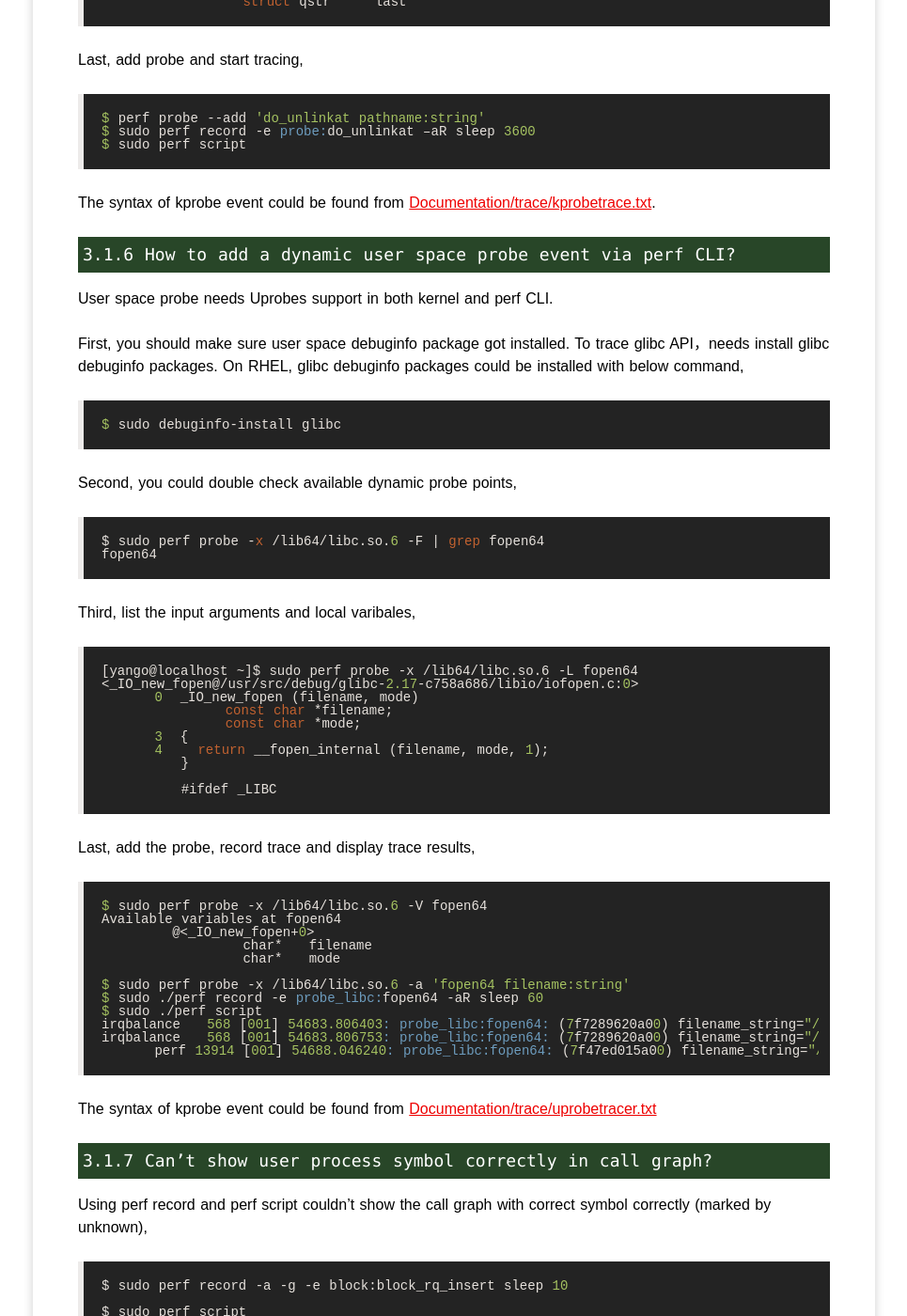
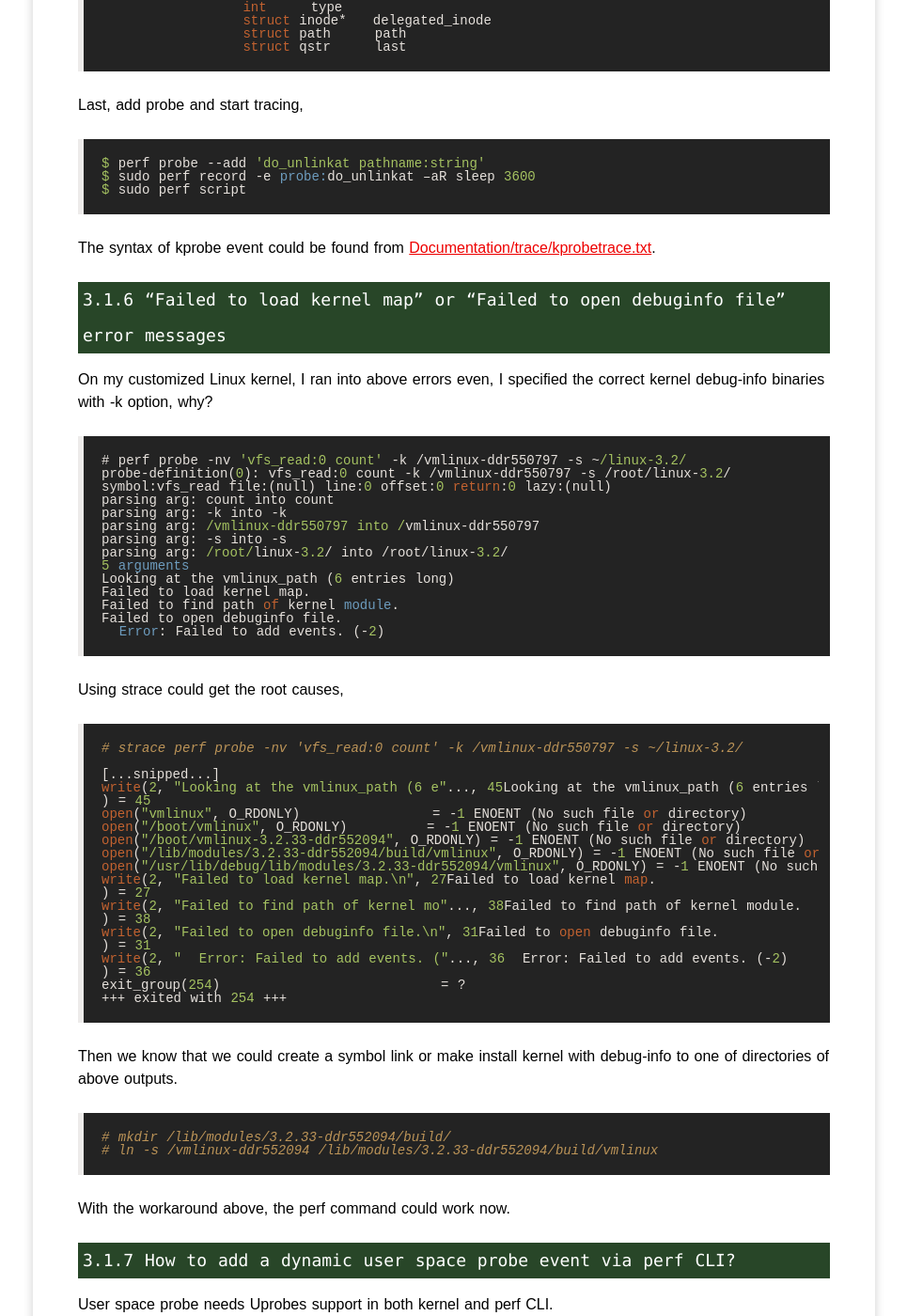
Before and after one commit to yangoliver/yangoliver.github.io, a Jekyll site: the page built from _posts/2016/2016-07-09-linux-perf-tools-tips.md, in a window 1280 px wide and 1400 px high, scrolled down 4222 px. Shown: the whole window at 94% size, without its empty margins (157-1122 px from the left). Built offline with Jekyll 4.4.1, drawn with Linux system fonts in a browser that asks for light colours; comment, search, counter and statistics services are not loaded; some of the changed text lies outside the part shown.

Commit message:
update: a workaround for finding the kernel debug-info file

```diff
--- a/_posts/2016/2016-07-09-linux-perf-tools-tips.md
+++ b/_posts/2016/2016-07-09-linux-perf-tools-tips.md
@@ -140,7 +140,56 @@ Last, add probe and start tracing,
 
 The syntax of kprobe event could be found from [Documentation/trace/kprobetrace.txt](https://github.com/torvalds/linux/blob/master/Documentation/trace/kprobetrace.txt).
 
-#### 3.1.6 How to add a dynamic user space probe event via perf CLI?
+#### 3.1.6 "Failed to load kernel map" or "Failed to open debuginfo file" error messages
+
+On my customized Linux kernel, I ran into above errors even, I specified the correct kernel debug-info binaries with -k option, why?
+
+	# perf probe -nv 'vfs_read:0 count' -k /vmlinux-ddr550797 -s ~/linux-3.2/
+	probe-definition(0): vfs_read:0 count -k /vmlinux-ddr550797 -s /root/linux-3.2/
+	symbol:vfs_read file:(null) line:0 offset:0 return:0 lazy:(null)
+	parsing arg: count into count
+	parsing arg: -k into -k
+	parsing arg: /vmlinux-ddr550797 into /vmlinux-ddr550797
+	parsing arg: -s into -s
+	parsing arg: /root/linux-3.2/ into /root/linux-3.2/
+	5 arguments
+	Looking at the vmlinux_path (6 entries long)
+	Failed to load kernel map.
+	Failed to find path of kernel module.
+	Failed to open debuginfo file.
+	  Error: Failed to add events. (-2)
+
+Using strace could get the root causes,
+
+	# strace perf probe -nv 'vfs_read:0 count' -k /vmlinux-ddr550797 -s ~/linux-3.2/
+
+	[...snipped...]
+	write(2, "Looking at the vmlinux_path (6 e"..., 45Looking at the vmlinux_path (6 entries long)
+	) = 45
+	open("vmlinux", O_RDONLY)               = -1 ENOENT (No such file or directory)
+	open("/boot/vmlinux", O_RDONLY)         = -1 ENOENT (No such file or directory)
+	open("/boot/vmlinux-3.2.33-ddr552094", O_RDONLY) = -1 ENOENT (No such file or directory)
+	open("/lib/modules/3.2.33-ddr552094/build/vmlinux", O_RDONLY) = -1 ENOENT (No such file or directory)
+	open("/usr/lib/debug/lib/modules/3.2.33-ddr552094/vmlinux", O_RDONLY) = -1 ENOENT (No such file or directory)
+	write(2, "Failed to load kernel map.\n", 27Failed to load kernel map.
+	) = 27
+	write(2, "Failed to find path of kernel mo"..., 38Failed to find path of kernel module.
+	) = 38
+	write(2, "Failed to open debuginfo file.\n", 31Failed to open debuginfo file.
+	) = 31
+	write(2, "  Error: Failed to add events. ("..., 36  Error: Failed to add events. (-2)
+	) = 36
+	exit_group(254)                         = ?
+	+++ exited with 254 +++
+
+Then we know that we could create a symbol link or make install kernel with debug-info to one of directories of above outputs.
+
+	# mkdir /lib/modules/3.2.33-ddr552094/build/
+	# ln -s /vmlinux-ddr552094 /lib/modules/3.2.33-ddr552094/build/vmlinux
+
+With the workaround above, the perf command could work now.
+
+#### 3.1.7 How to add a dynamic user space probe event via perf CLI?
 
 User space probe needs Uprobes support in both kernel and perf CLI.
 
```
Also changed, not shown: other parts of _posts/2016/2016-07-09-linux-perf-tools-tips.md (+1 -1 lines).
